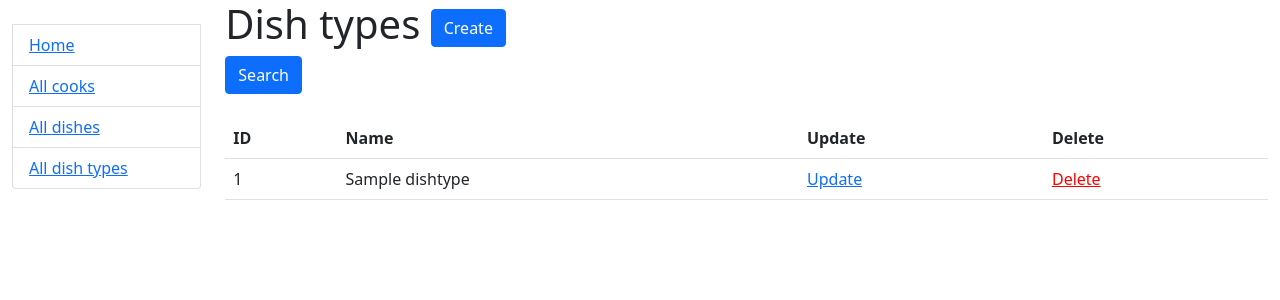
After one commit to Gr1zzZzzly/restaurant-kitchen-service, a Django app: page /dish-tipes/ in a window 1280 px wide. The commit adds this page. Shown: the top 300 px of the page. Run offline with Django 4.2, Linux system fonts and the light colour scheme; tables that the repository leaves empty hold one stand-in row (values such as "Sample post"); some libraries are stand-ins or nearby versions.

Commit message:
add page with dish types and form, increment creare,delete and update for this one

```diff
--- a/kitchen/urls.py
+++ b/kitchen/urls.py
@@ -1,9 +1,29 @@
 from django.urls import path
 
-from kitchen.views import index
+from kitchen.views import index, DishTypeListView, DishTypeCreateView, DishTypeUpdateView, DishTypeDeleteView
 
 urlpatterns = [
     path("", index, name="index"),
+    path(
+         "dish-tipes/",
+         DishTypeListView.as_view(),
+         name="dish-types-list"
+         ),
+    path(
+        "dish-types/create/",
+        DishTypeCreateView.as_view(),
+        name="dish-type-create"
+    ),
+    path(
+        "dish-types/<int:pk>/update/",
+        DishTypeUpdateView.as_view(),
+        name="dish-type-update"
+    ),
+    path(
+        "dish-types/<int:pk>/delete/",
+        DishTypeDeleteView.as_view(),
+        name="dish-type-delete"
+    )
 ]
 
 app_name = "kitchen"
--- a/kitchen/views.py
+++ b/kitchen/views.py
@@ -1,4 +1,6 @@
 from django.shortcuts import render
+from django.urls import reverse_lazy
+from django.views import generic
 
 from kitchen.models import Cook, Dish, DishType
 
@@ -21,3 +23,28 @@ def index(request):
     }
 
     return render(request, "kitchen/index.html", context=context)
+
+
+class DishTypeListView(generic.ListView):
+    model = DishType
+    context_object_name = "dish_type_list"
+    template_name = "kitchen/dish_type_list.html"
+    paginate_by = 5
+    queryset = DishType.objects.all()
+
+
+class DishTypeCreateView(generic.CreateView):
+    model = DishType
+    fields = "__all__"
+    success_url = reverse_lazy("kitchen:dish-types-list")
+
+
+class DishTypeUpdateView(generic.UpdateView):
+    model = DishType
+    fields = "__all__"
+    success_url = reverse_lazy("kitchen:dish-types-list")
+
+
+class DishTypeDeleteView(generic.DeleteView):
+    model = DishType
+    success_url = reverse_lazy("kitchen:dish-types-list")
--- a/templates/includes/sidebar.html
+++ b/templates/includes/sidebar.html
@@ -11,5 +11,5 @@
   <li class="list-group-item"><a href="{% url 'kitchen:index' %}">Home</a></li>
   <li class="list-group-item"><a href="">All cooks</a></li>
   <li class="list-group-item"><a href="">All dishes</a></li>
-  <li class="list-group-item"><a href="">All dish types</a></li>
+  <li class="list-group-item"><a href="{% url 'kitchen:dish-types-list' %}">All dish types</a></li>
 </ul>
--- /dev/null
+++ b/templates/kitchen/dish_type_list.html
@@ -0,0 +1,47 @@
+{% extends "base.html" %}
+
+{% block content %}
+  <h1>
+    Dish types
+    <a href="{% url 'kitchen:dish-type-create' %}" class="btn btn-primary link-to-page">
+      Create
+    </a>
+  </h1>
+  {% include "includes/search.html" %}
+  <br>
+  {% if dish_type_list %}
+    <table class="table">
+      <tr>
+        <th>ID</th>
+        <th>Name</th>
+        <th>Update</th>
+        <th>Delete</th>
+      </tr>
+
+      {% for dish_type in dish_type_list %}
+        <tr>
+          <td>
+              {{ dish_type.id }}
+          </td>
+          <td>
+              {{ dish_type.name }}
+          </td>
+          <td>
+              <a href="{% url 'kitchen:dish-type-update' pk=dish_type.id %}">
+                Update
+              </a>
+            </td>
+            <td>
+              <a style="color: red"
+                href="{% url 'kitchen:dish-type-delete' pk=dish_type.id %}">
+                Delete
+              </a>
+            </td>
+        </tr>
+      {% endfor %}
+    </table>
+
+  {% else %}
+      <p>There are no dish types in the restaurant.</p>
+  {% endif %}
+{% endblock %}
```
Also changed, not shown: templates/kitchen/dishtype_confirm_delete.html (added, +10 -0 lines), kitchen/forms.py (added).
